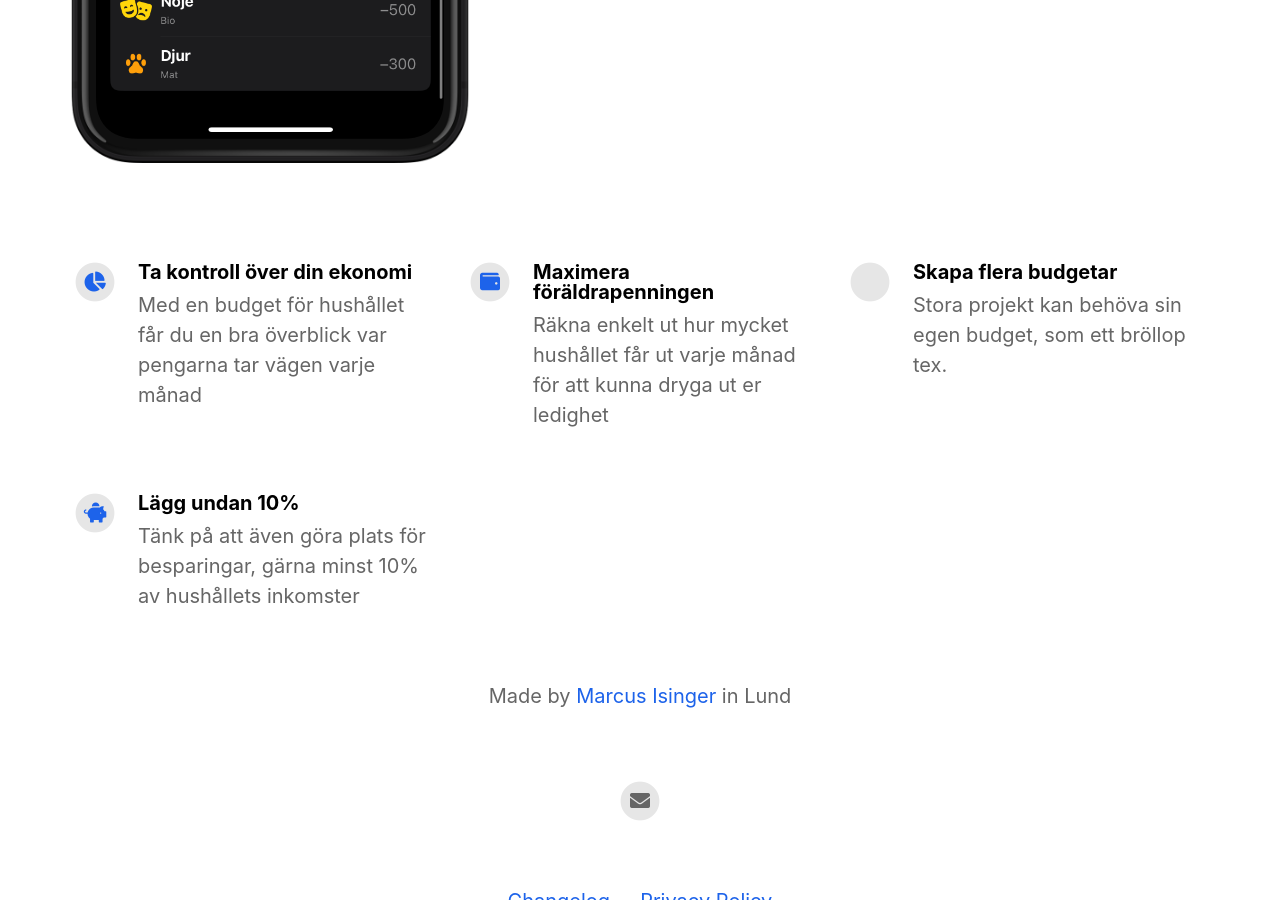
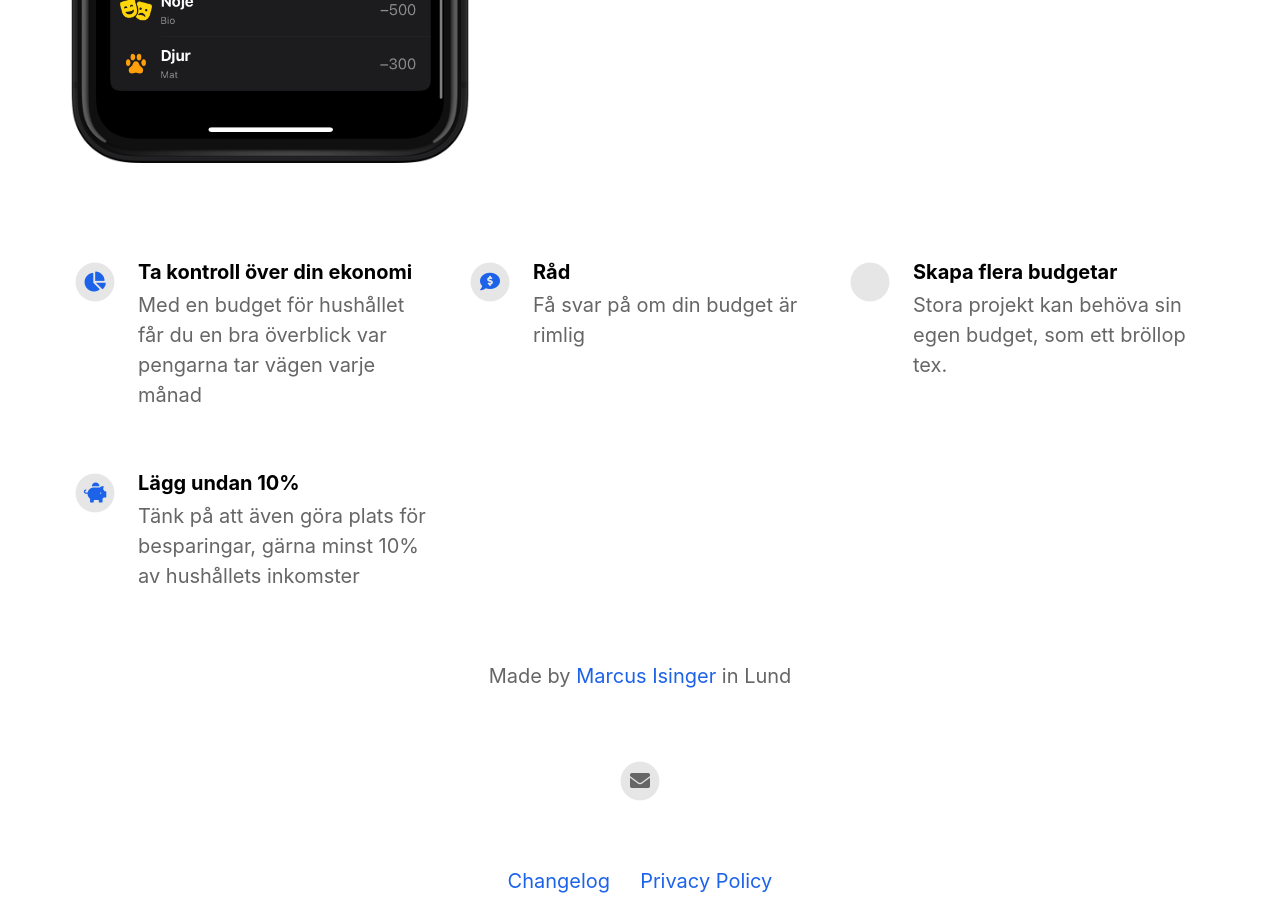
Before and after one commit to marcusisinger/budgetapp, a Jekyll site: the page built from index.html, in a window 1280 px wide and 900 px high, scrolled down 822 px. Built offline with Jekyll 4.4.1, drawn with Linux system fonts in a browser that asks for light colours; nearby versions of some CDN libraries.

Commit message:
Update _config.yml

```diff
--- a/_config.yml
+++ b/_config.yml
@@ -40,9 +40,9 @@ features                                  :
     description                           : Med en budget för hushållet får du en bra överblick var pengarna tar vägen varje månad
     fontawesome_icon_name                 : chart-pie
 
-  - title                                 : Maximera föräldrapenningen
-    description                           : Räkna enkelt ut hur mycket hushållet får ut varje månad för att kunna dryga ut er ledighet
-    fontawesome_icon_name                 : wallet
+  - title                                 : Råd
+    description                           : Få svar på om din budget är rimlig
+    fontawesome_icon_name                 : comment-dollar
 
   - title                                 : Skapa flera budgetar
     description                           : Stora projekt kan behöva sin egen budget, som ett bröllop tex.
```
